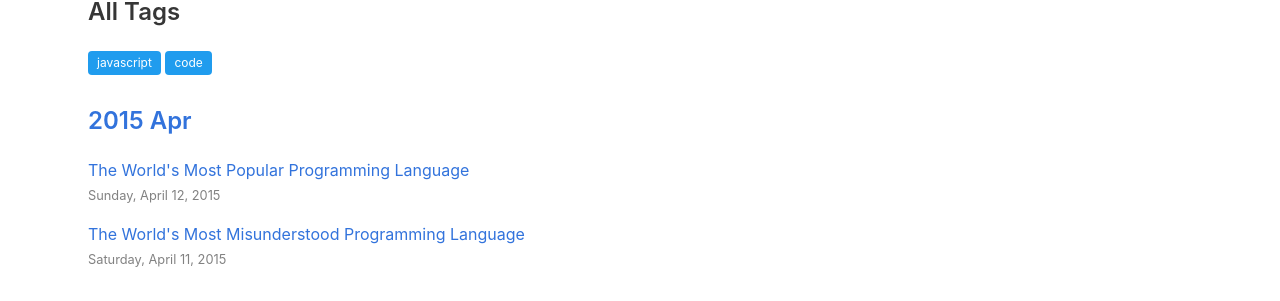
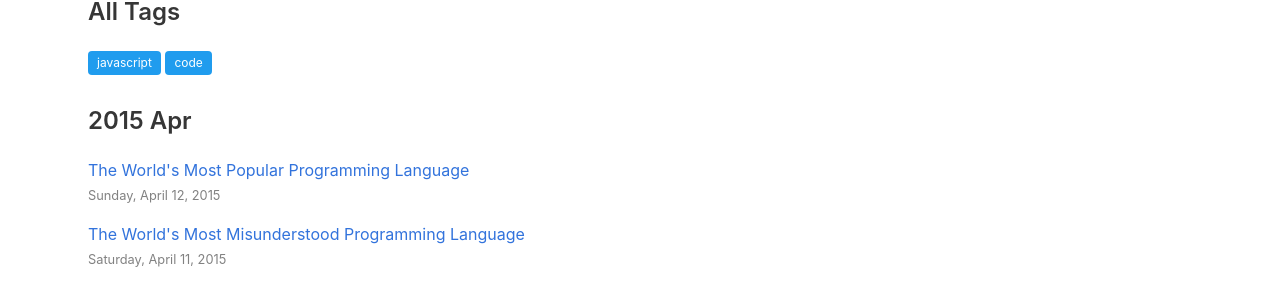
Before and after one commit to felixpy/felixpy.github.io, a Jekyll site: the page built from archives.html, in a window 1280 px wide. Shown: the part 283-584 px from the top of the page. Built offline with Jekyll 4.4.1, drawn with Linux system fonts in a browser that asks for light colours; nearby versions of some CDN libraries; comment, search, counter and statistics services are not loaded.

Commit message:
rollback archives

```diff
--- a/archives.html
+++ b/archives.html
@@ -10,25 +10,34 @@
     <h4 class="title is-4">All Categories</h4>
     {% for category in site.categories %}
       {% capture category_name %}{{ category | first }}{% endcapture %}
+      <!--
       <a href="/category/{{ category_name }}/" class="tag is-link">
         {{ category_name }}
       </a>
+      -->
+      <span class="tag is-link">{{ category_name }}</span>
     {% endfor %}
   </div>
   <div class="archive-group">
     <h4 class="title is-4">All Tags</h4>
     {% for tag in site.tags %}
       {% capture tag_name %}{{ tag | first }}{% endcapture %}
+      <!--
       <a href="/tag/{{ tag_name }}/" class="tag is-info">
         {{ tag_name }}
       </a>
+      -->
+      <span class="tag is-info">{{ tag_name }}</span>
     {% endfor %}
   </div>
 
   {% assign posts_group_by_month = site.posts | group_by_exp: "post", "post.date | date: '%Y %b'" %}
   {% for month_posts in posts_group_by_month %}
     <div class="archive-group">
+      <!--
       <h4 class="title is-4"><a href="{{ month_posts.name | date: '/%Y/%m/' }}">{{ month_posts.name }}</a></h4>
+      -->
+      <h4 class="title is-4">{{ month_posts.name }}</h4>
       <ul class="post-list">
       {% for post in month_posts.items %}
         {% include post-list.html %}
```
